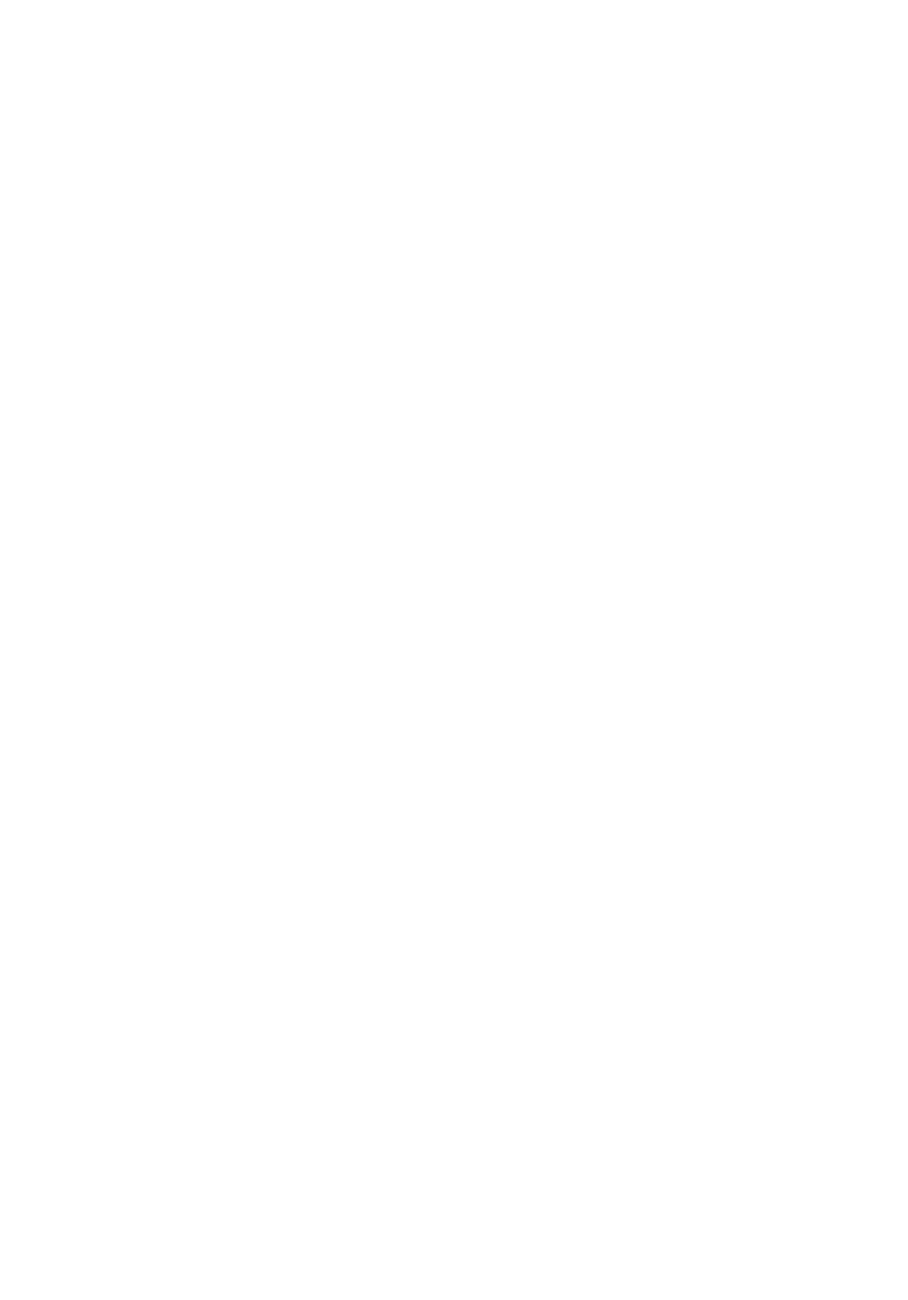
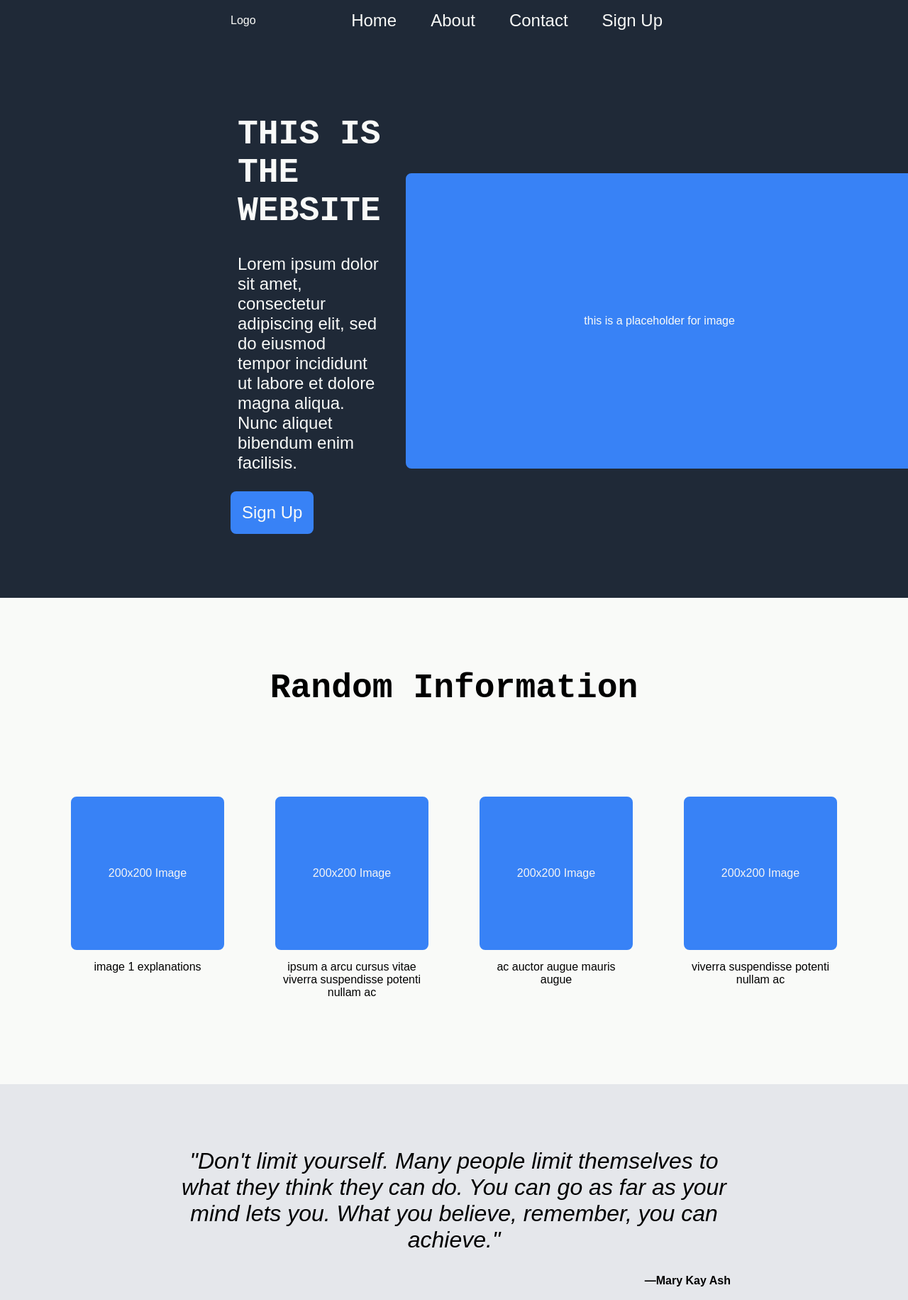
Before and after one commit to cellamo/landing-page, a plain HTML site: page index.html in a window 1280 px wide. Shown: the top 1831 px of the page at 71% size. Before the commit the page ends 800 px from the top, so only its background shows below. Drawn offline with Linux system fonts and the light colour scheme; files that its build step writes are made by us from their sources.

```diff
--- a/index.html
+++ b/index.html
@@ -5,9 +5,88 @@
     <meta http-equiv="X-UA-Compatible" content="IE=edge">
     <meta name="viewport" content="width=device-width, initial-scale=1.0">
     <title>Template Landing Page</title>
-    <link rel="stylesheet" href="css/style.css">
+    <link rel="stylesheet" href="style.css">
 </head>
 <body>
 
+    <!-- HEADER NAV -->
+    <div class="header">
+        <div class="header-left">Logo</div>
+        <div class="header-right">
+            <a href="#">Home</a>
+            <a href="#">About</a>
+            <a href="#">Contact</a>
+            <a href="#">Sign Up</a>
+        </div>
+    </div>
+    <!-- HERO SECTION -->
+    <div class="hero">
+        <div class="hero-left">
+            <div class="hero-header">THIS IS THE WEBSITE</div>
+            <div class="hero-text">Lorem ipsum dolor sit amet, consectetur adipiscing elit, sed do eiusmod tempor incididunt ut labore et dolore magna aliqua. Nunc aliquet bibendum enim facilisis.</div>
+            <button class="hero-signup">Sign Up</button>
+        </div>
+
+        <div class="hero-right">
+            <div class="hero-image">this is a placeholder for image</div>
+        </div>
+    </div>
+    <!-- RANDOM INFO -->
+
+    <div class="info">
+        <div class="info-header">Random Information</div>
+        <div class="info-box">
+            <div class="info-boxes">
+                <div class="info-box-image">200x200 Image</div>
+                <div class="info-box-text">image 1 explanations</div>
+            </div>
+            <div class="info-boxes">
+                <div class="info-box-image">200x200 Image</div>
+                <div class="info-box-text">ipsum a arcu cursus vitae viverra suspendisse potenti nullam ac
+
+                </div>
+            </div>
+            <div class="info-boxes">
+                <div class="info-box-image">200x200 Image</div>
+                <div class="info-box-text">ac auctor augue mauris augue</div>
+            </div>
+            <div class="info-boxes">
+                <div class="info-box-image">200x200 Image</div>
+                <div class="info-box-text">viverra suspendisse potenti nullam ac</div>
+            </div>
+        </div>
+    </div>
+
+    <!-- REVIEW SECTION -->
+
+    <div class="review">
+        <div class="review-text">"Don't limit yourself. Many people limit themselves to what they think they can do. You can go as far as your mind lets you. What you believe, remember, you can achieve."</div>
+        <div class="review-author">
+            <div class="review-author2">—Mary Kay Ash </div>
+        </div>
+
+    </div>
+
+    <!-- CALL ACTION -->
+
+    <div class="call-action">
+        <div class="call-action-box">
+
+            <div>
+                <div class="call-action-header">Call to Action</div>
+                <div class="call-action-text">It's time! Sign-up now!</div>
+            </div>
+
+
+
+                <button class="call-action-button">Sign up</button>
+
+        </div>
+    </div>
+
+    <!-- FOOTER -->
+
+    <footer><div>Copyright Zafer Arslan 2023</div></footer>
+
 </body>
 </html>
--- a/style.css
+++ b/style.css
@@ -0,0 +1,281 @@
+
+html, body {
+    height: 100%;
+    padding: 0;
+    margin: -5px;
+}
+
+body {
+    font-family: sans-serif;
+    background-color: #F9FAF8;
+    display: flex;
+    flex-direction: column;
+}
+
+div {
+    margin: 5px;
+    padding: 5px;
+}
+
+a {
+    text-decoration: none;
+    color: #F9FAF8;
+}
+
+.header, .hero {
+    background-color: #1F2937;
+    color: #F9FAF8;
+}
+
+.header {
+    display: flex;
+    flex-direction: row;
+    justify-content: space-between;
+    align-items: center;
+    padding: 10px;
+    margin-bottom: -6px;
+    padding-left: 20em;
+}
+
+.header-right {
+    display: flex;
+    flex-direction: row;
+    gap: 2em;
+    font-size: 1.5em;
+    font-weight: 400;
+    margin-right: 14em;
+}
+
+.header-right a {
+    text-decoration: none;
+    color: #F9FAF8;
+}
+
+.header-right a:hover {
+    color: #3882F6;
+}
+
+.hero {
+    display: flex;
+
+    justify-content: space-between;
+    align-items: center;
+    padding: 5em;
+    padding-left: 20em;
+    padding-right: 20em;
+
+}
+
+
+.hero-left {
+    display: flex;
+    flex-direction: column;
+    justify-content: center;
+    align-items: center;
+}
+
+.hero-header {
+    font-size: 3em;
+    font-weight: 700;
+    margin-bottom: 0.5em;
+    align-self: flex-start;
+    font-family: 'Courier New', Courier, monospace;
+}
+
+.hero-text {
+    font-family: sans-serif;
+    font-size: 1.5em;
+    font-weight: 400;
+    margin-top: 0;
+}
+
+.hero-signup {
+    background-color: #3882F6;
+    color: #F9FAF8;
+    border: none;
+    border-radius: 8px;
+    padding: 1rem;
+    font-size: 1.5em;
+    font-weight: 400;
+    margin-top: 1rem;
+    align-self: flex-start;
+}
+
+.hero-signup:hover {
+    background-color: #501855;
+    color: #F9FAF8;
+    border: none;
+    border-radius: 8px;
+    padding: 1rem;
+    font-size: 1.5em;
+    font-weight: 400;
+    margin-top: 1rem;
+    align-self: flex-start;
+}
+
+.hero-right {
+    display: flex;
+    flex-direction: column;
+    justify-content: center;
+    align-items: center;
+}
+
+.hero-image {
+    width: 700px;
+    height: 400px;
+    border: 3px solid #3882F6;
+    border-radius: 8px;
+    background-color: #3882F6;
+    display: flex;
+    justify-content: center;
+    align-items: center;
+}
+
+
+
+.info {
+    display: flex;
+    flex-direction: column;
+    justify-content: space-between;
+    align-items: center;
+    padding-left: 20em;
+    padding-right: 20em;
+    padding: 5em;
+}
+
+.info-box {
+    display: flex;
+    flex-direction: row;
+    justify-content: space-between;
+    align-items: flex-start;
+    gap: 3em;
+}
+
+.info-boxes {
+    display: flex;
+    flex-direction: column;
+    justify-content: center;
+    align-items: center;
+    width: 220px;
+    height: auto;
+}
+
+.info-box-image {
+    width: 200px;
+    height: 200px;
+    border: 3px solid #3882F6;
+    border-radius: 8px;
+    flex: 0 0 200px;
+    background-color: #3882F6;
+    color: whitesmoke;
+    display: flex;
+    justify-content: center;
+    align-items: center;
+}
+.info-box-text {
+    text-align: center;
+}
+
+.info-header {
+    font-size: 3em;
+    font-weight: 700;
+    margin-bottom: 2em;
+
+    font-family: 'Courier New', Courier, monospace;
+}
+
+.review {
+    display: flex;
+    flex-direction: column;
+    align-items: center;
+    background-color: #E5E7EB;
+    padding: 5em;
+    flex-wrap: wrap;
+}
+
+.review-text {
+    font-style: italic;
+    width: 800px;
+    font-size: 2em;
+    font-weight: 200;
+    text-align: center;
+}
+
+.review-author {
+   display: flex;
+   flex-wrap: wrap;
+    width: 800px;
+    justify-content: flex-end;
+}
+
+.review-author2 {
+    font-size: 1em;
+    font-weight: bold;
+}
+
+.call-action {
+    display: flex;
+    justify-content: center;
+    align-items: center;
+
+}
+
+.call-action-box {
+    display: flex;
+    flex-direction: row;
+    justify-content: space-between;
+    align-items: center;
+    background-color: #3882F6;
+    border-radius: 20px;
+
+    width: 70em;
+
+    padding: 2em;
+}
+
+.call-action-left {
+    display: flex;
+    flex-direction: column;
+    justify-content: center;
+    align-items: center;
+}
+
+.call-action-header {
+    font-size: 3em;
+    font-weight: 700;
+    margin-bottom: 0.5em;
+    align-self: flex-start;
+    font-family: 'Courier New', Courier, monospace;
+    color: whitesmoke;
+}
+
+.call-action-text {
+    font-family: 'Courier New', Courier, monospace;
+    font-size: 1.5em;
+    font-weight: 400;
+    margin-top: 0;
+    color: whitesmoke;
+}
+
+.call-action-button {
+    background-color: #F9FAF8;
+    color: #1F2937;
+    border: none;
+    border-radius: 8px;
+    padding: 1rem;
+    font-size: 1.5em;
+    font-weight: 400;
+    align-self: center;
+    margin-right: 5rem;
+}
+
+
+footer {
+    display: flex;
+    flex-direction: column;
+    justify-content: center;
+    align-items: center;
+    background-color: #1F2937;
+    color: #F9FAF8;
+    padding: 1em;
+}
```
